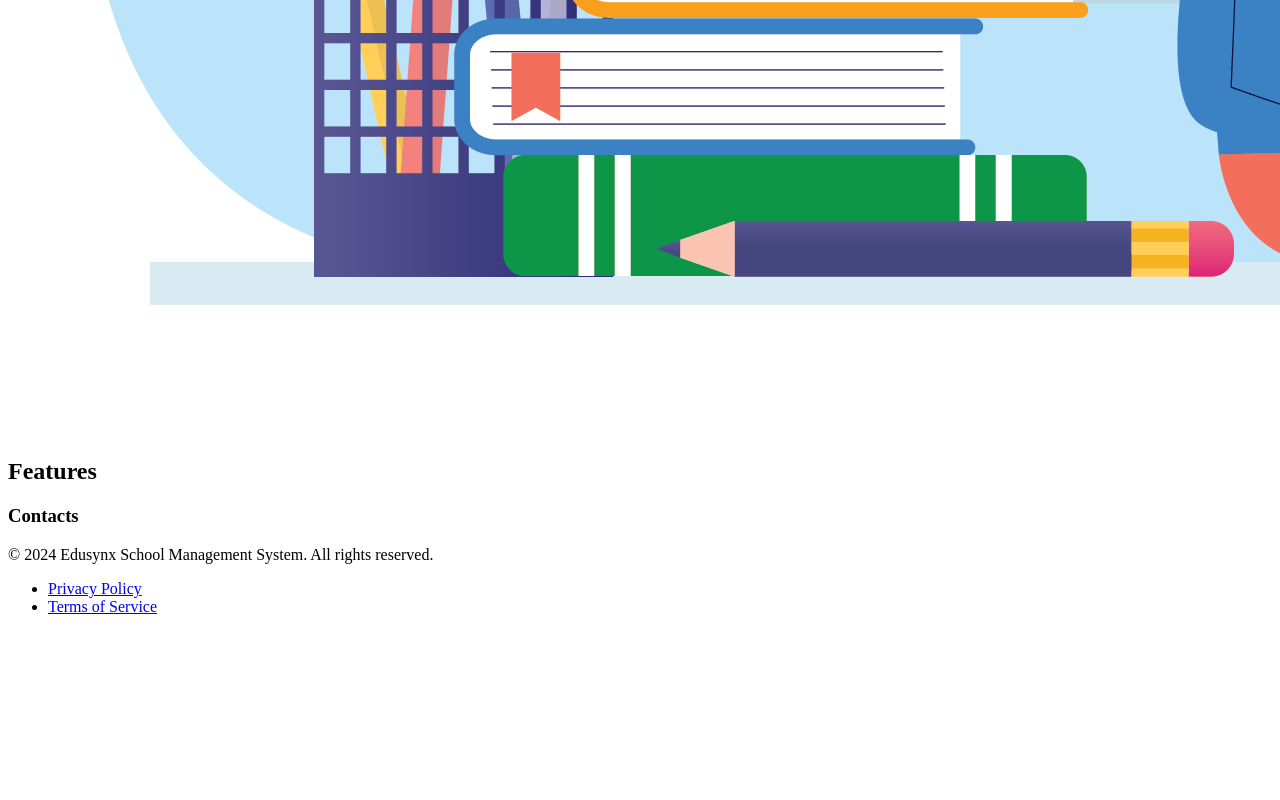
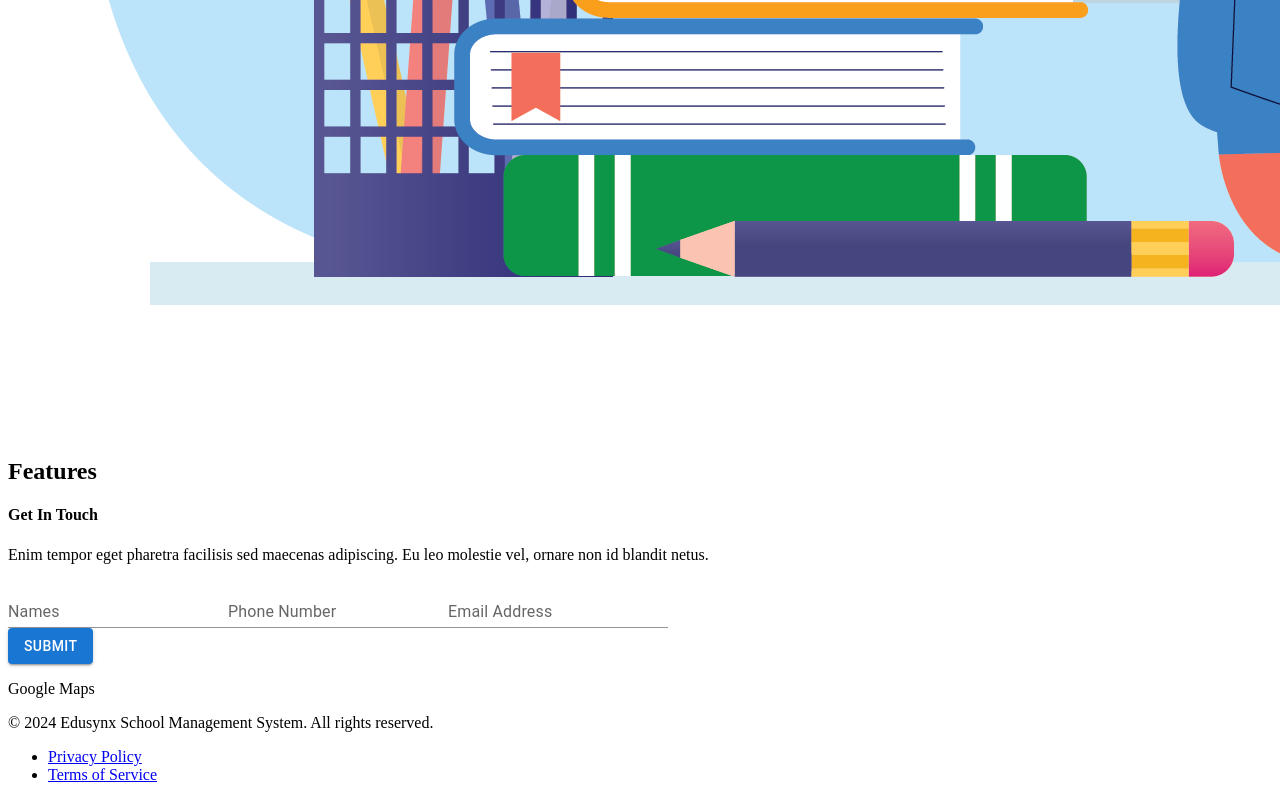
Before and after one commit to elamuhombe/gomycode-mern-edusynx-school-management-system, a React (Vite) app in the folder client/: page / in a window 1280 px wide. Shown: the part 3492-4292 px from the top of the page. Before the commit the page ends 4124 px from the top, so only its background shows below. Built offline with nearby package versions, Linux system fonts and the light colour scheme.

Commit message:
chore: Add contact form component

```diff
--- a/client/src/components/Main/Contacts.tsx
+++ b/client/src/components/Main/Contacts.tsx
@@ -1,16 +1,34 @@
-import React, { useState } from 'react';
+import React from 'react';
+import { TextField, Button } from '@mui/material';
 
 
 const Contacts: React.FC = () => {
 
 
   return (
+    <div className="flex">
+      {/* Form to add new contact */}
+      <form className='flex flex-col flex-1 gap-4'>
+        <h4>Get In Touch</h4>
+        <p>Enim tempor eget pharetra facilisis sed maecenas adipiscing. Eu leo molestie vel, ornare non id blandit netus.</p>
+      <div>
+      <div className='flex flex-1 flex-col w-80'>
+      <TextField id="standard-basic" label="Names" variant="standard" />
+      <TextField id="standard-basic" label="Phone Number" variant="standard" />
+      <TextField id="standard-basic" label="Email Address" variant="standard" />
+    </div>
     <div>
-      <h3>Contacts</h3>
-      {/* Form to add new contact */}
-      <form>
+      <Button variant="contained" color="primary">
+        Submit
+      </Button>
+    </div>
+
+        </div>
 
       </form>
+      <div className='flex flex-1'>
+    <p>Google Maps</p>
+    </div>
     </div>
   );
 };
```
